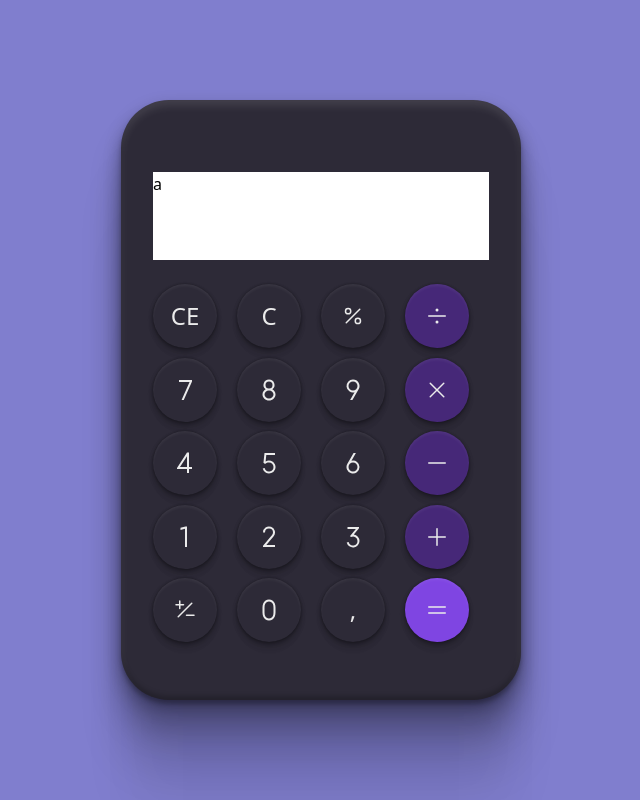
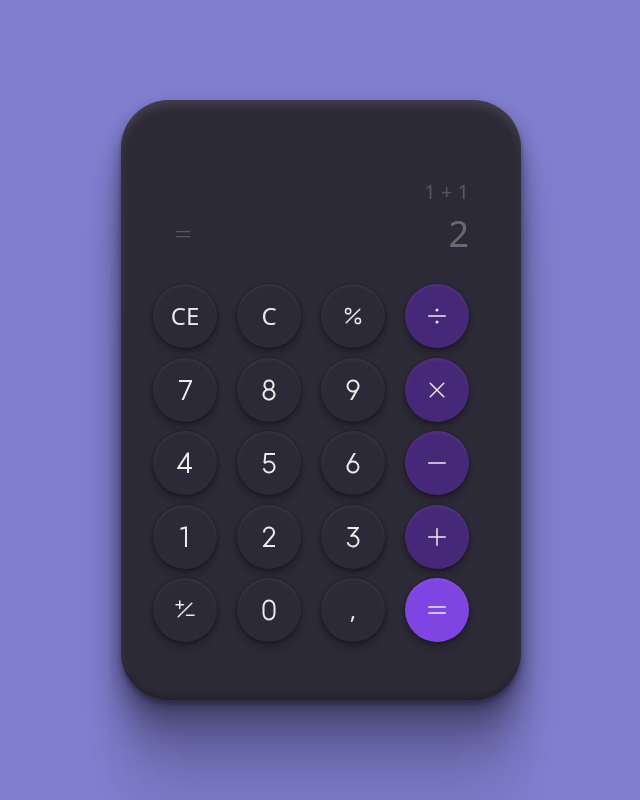
Before and after one commit to RenanFachin/RS_BoraCodarEvent, a Next.js app in the folder desafio05_calculadora/: page / in a window 1280 px wide. Shown: the whole page, without its empty margins (319-959 px from the left). Built offline with nearby package versions, Linux system fonts and the light colour scheme.

Commit message:
completed structure of the calculator

```diff
--- /dev/null
+++ b/desafio05_calculadora/src/components/CalculatorDisplay.tsx
@@ -0,0 +1,22 @@
+import { Equals } from 'phosphor-react'
+
+export function CalculatorDisplay() {
+    return (
+        <div className="w-full min-h-[88px] flex flex-col justify-center px-5 gap-2">
+            <span className="text-right text-gray-200 opacity-70 text-xl">
+                1 + 1
+            </span>
+
+
+            <div className="flex justify-between items-center">
+                <span className="text-gray-200 opacity-70">
+                    <Equals size={20}/>
+                </span>
+
+                <span className="text-gray-200 text-4xl">
+                    2
+                </span>
+            </div>
+        </div>
+    )
+}
--- a/desafio05_calculadora/src/pages/index.tsx
+++ b/desafio05_calculadora/src/pages/index.tsx
@@ -1,11 +1,12 @@
 import { CalcutorKeyboard } from "@/components/CalcutorKeyboard";
+import { CalculatorDisplay } from "@/components/CalculatorDisplay";
 
 export default function Home() {
   return (
     <div className="h-screen w-full bg-background-page flex items-center justify-center">
       <div className="min-w-[400px] min-h-[600px] bg-background-calculator rounded-4xl flex flex-col items-center justify-center gap-6 px-8 pt-14 pb-8 shadow-calculatorShadow">
-        <div className="w-full min-h-[88px] bg-white">a</div>
 
+        <CalculatorDisplay />
         <CalcutorKeyboard />
 
       </div>
--- a/desafio05_calculadora/tailwind.config.js
+++ b/desafio05_calculadora/tailwind.config.js
@@ -13,7 +13,8 @@ module.exports = {
           EqualButton: "#7F45E2"
         },
         gray: {
-          100: "#EBEBEB"
+          100: "#EBEBEB",
+          200: "#6B6B6B"
         }
       },
       borderRadius: {
```
